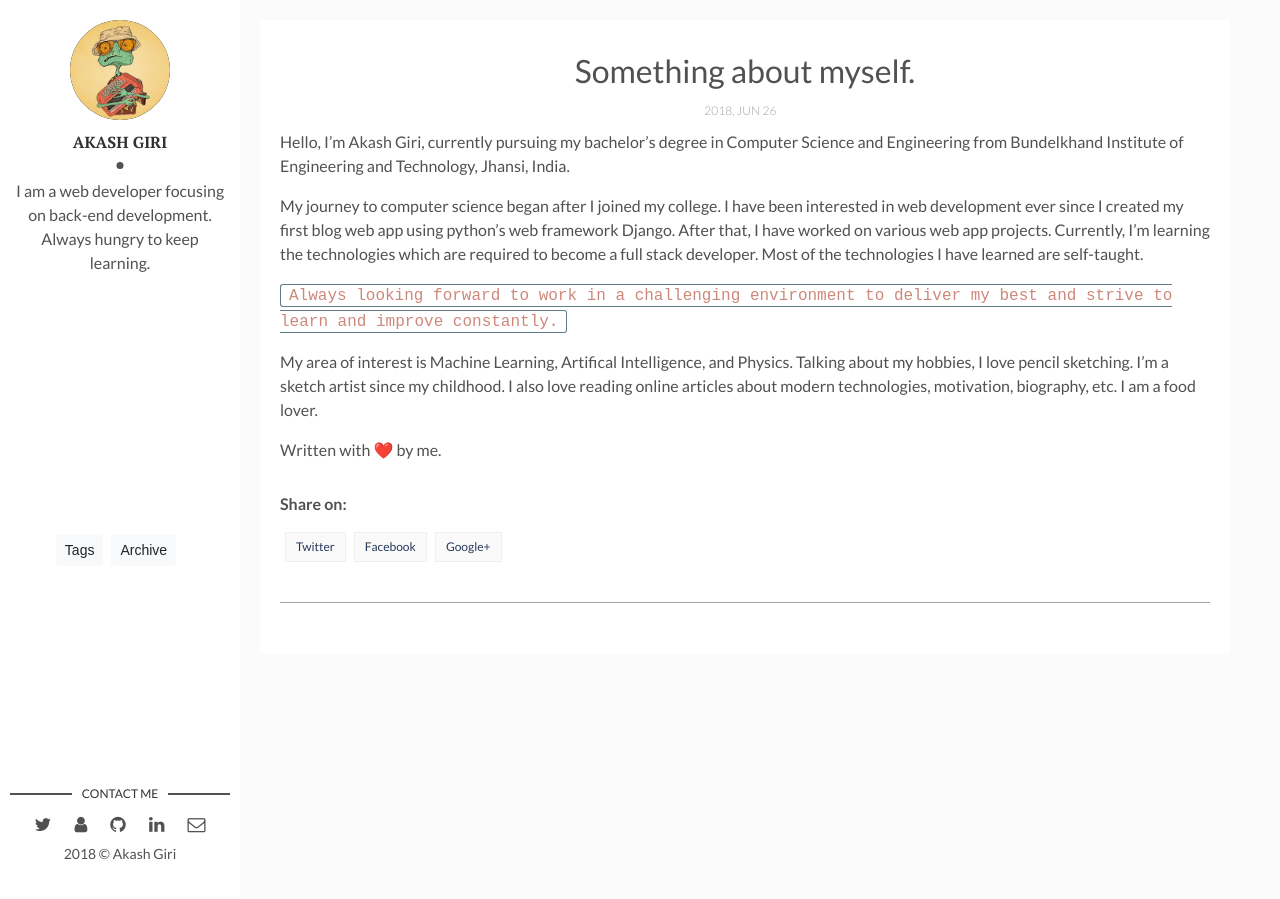
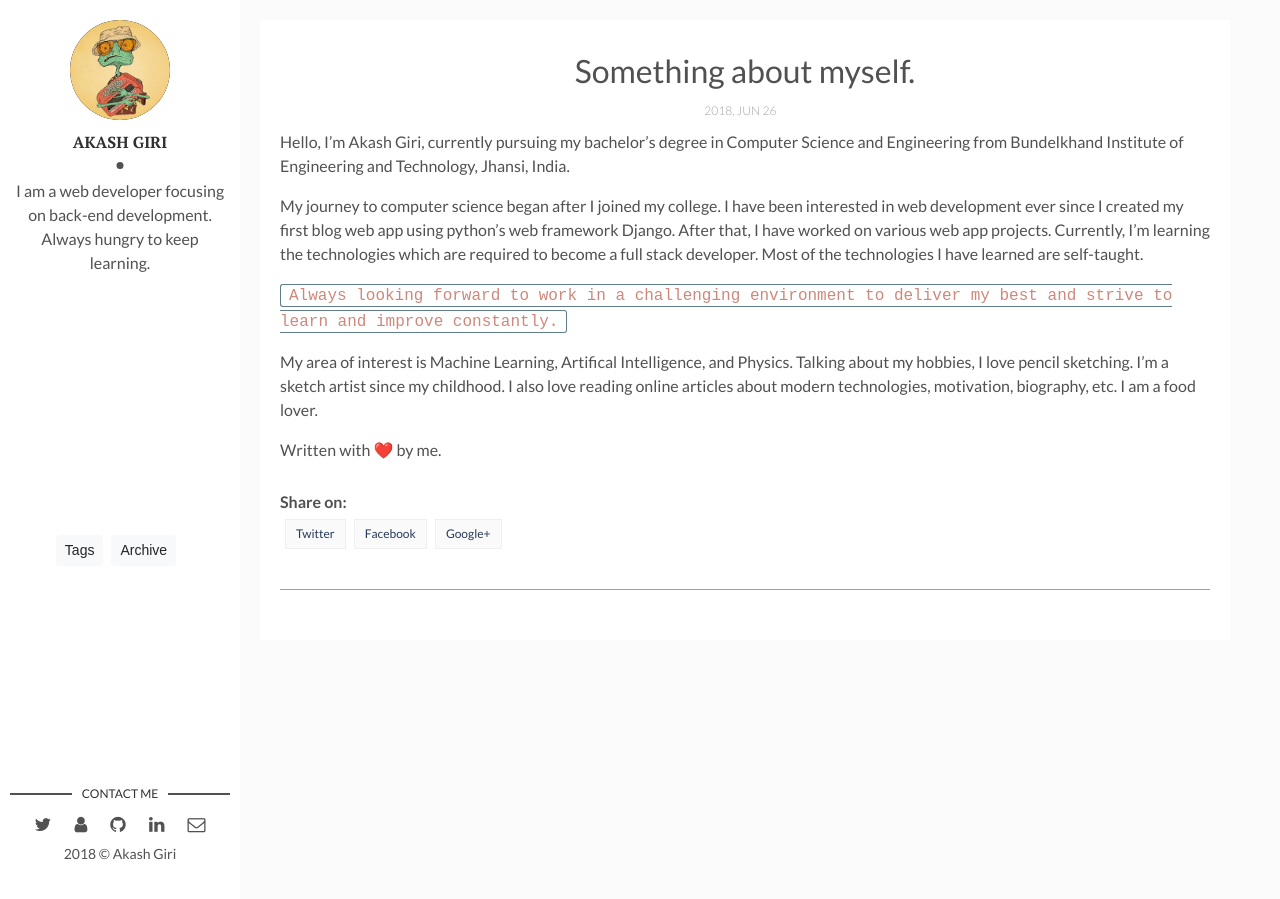
Before and after one commit to akashshuklacs/blog, a Jekyll site: the page built from _posts/2018-06-27-something-about-my-self.markdown, in a window 1280 px wide. Built offline with Jekyll 4.4.1, drawn with Linux system fonts in a browser that asks for light colours; emoji names are drawn with the system emoji font; comment, search, counter and statistics services are not loaded.

```diff
--- a/_layouts/post.html
+++ b/_layouts/post.html
@@ -22,7 +22,7 @@ layout: main
       {{content | markdownify}}
       <div class="page-footer">
         <div class="page-share">
-          <p><b>Share on: </b></p>
+          <h6><b>Share on: </b></h6>
 
           <a href="https://twitter.com/intent/tweet?text={{ page.title }}&url={{ site.url }}{{ site.baseurl }}{{ page.url }}" title="Share on Twitter" rel="nofollow" target="_blank">Twitter</a>
           <a href="https://facebook.com/sharer.php?u={{ site.url }}{{ site.baseurl }}{{ page.url }}" title="Share on Facebook" rel="nofollow" target="_blank">Facebook</a>
```
